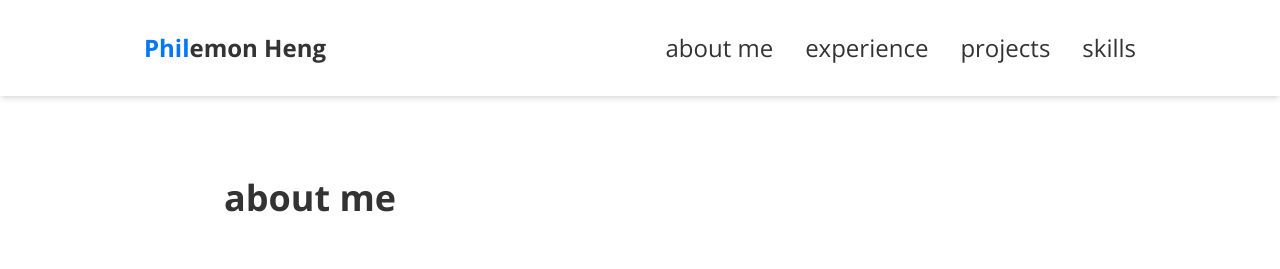
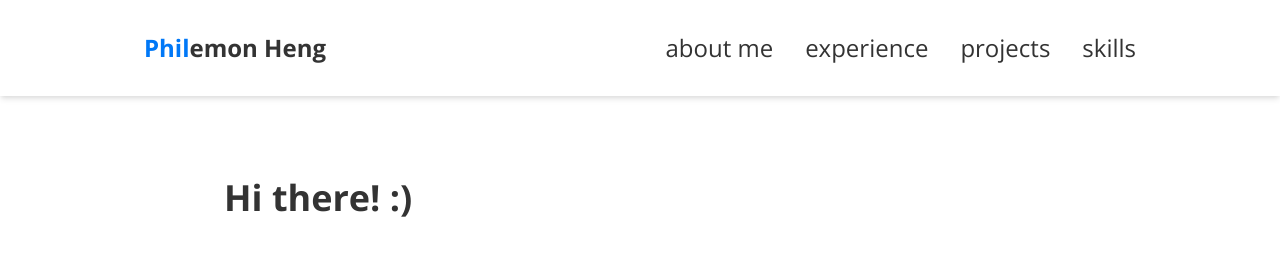
Before and after one commit to fillingthemoon/personal-website-02, a Next.js app: page / in a window 1280 px wide. Shown: the top 269 px of the page. Built offline with nearby package versions, Linux system fonts and the light colour scheme.

Commit message:
edit about me

```diff
--- a/pages/index.js
+++ b/pages/index.js
@@ -7,7 +7,7 @@ const Home = () => {
       <Head>
         <title>about me</title>
       </Head>
-      <Heading mb={12}>about me</Heading>
+      <Heading mb={12}>Hi there! :)</Heading>
       <Stack
         fontSize='lg'
         spacing={8}
```
